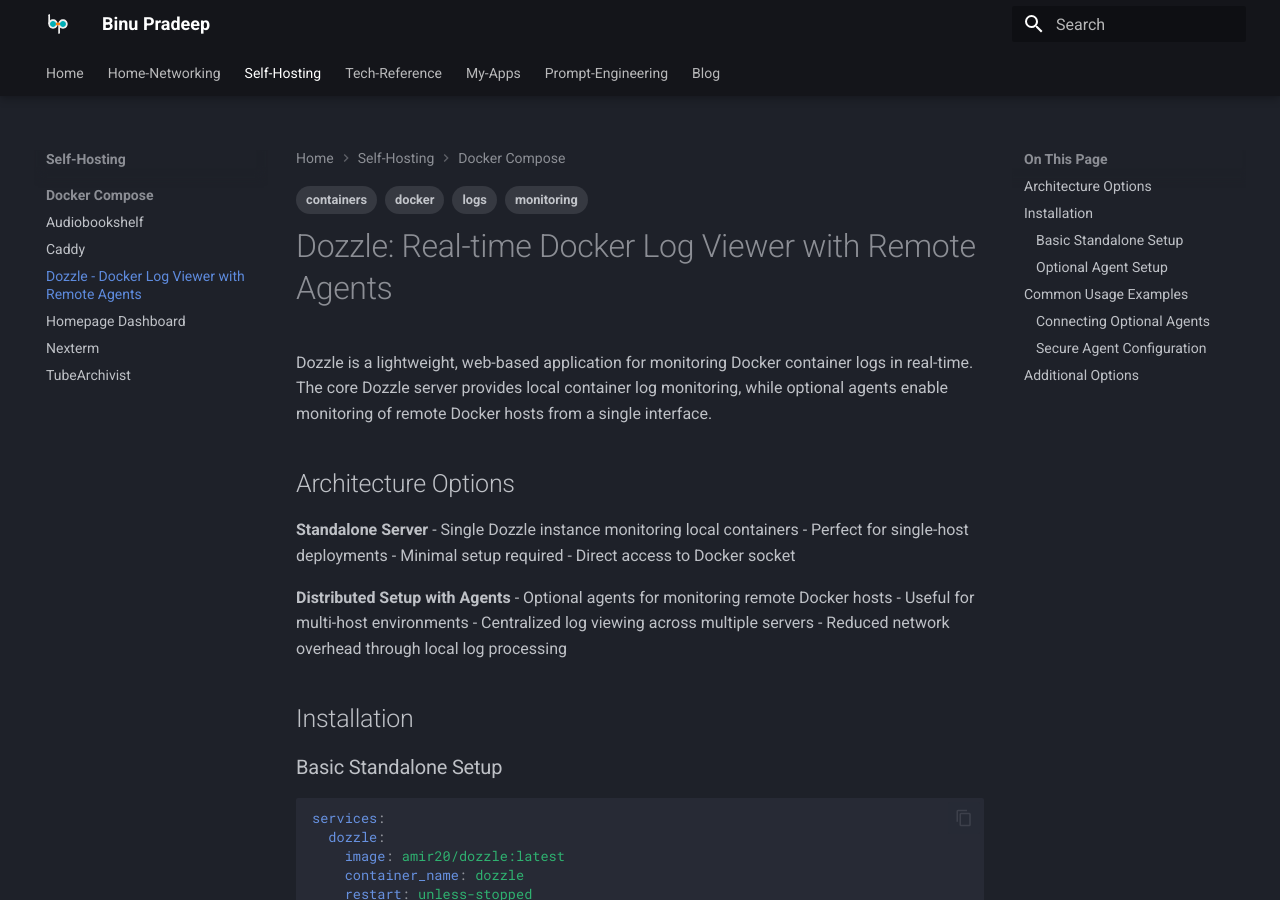
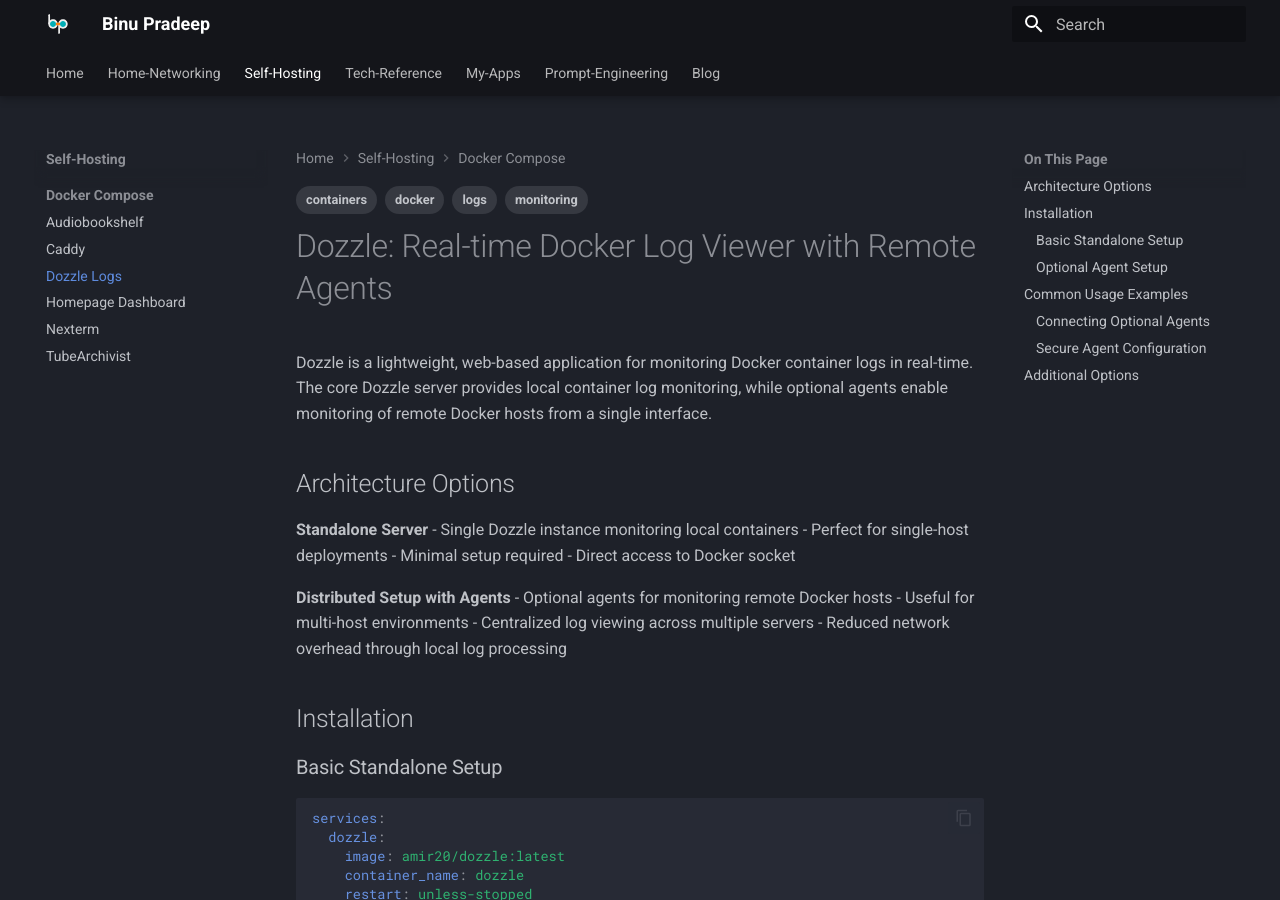
Before and after one commit to binuengoor/binupradeep-mkdocs, an MkDocs documentation site: the page built from docs/selfhosted/Docker Compose/dozzle.md, in a window 1280 px wide and 900 px high. Built offline with MkDocs 1.6.1 and Material for MkDocs 9.7.7, drawn with Linux system fonts in a browser that asks for light colours.

Commit message:
dozzle name update

```diff
--- a/docs/selfhosted/Docker Compose/dozzle.md
+++ b/docs/selfhosted/Docker Compose/dozzle.md
@@ -1,5 +1,5 @@
 ---
-title: Dozzle - Docker Log Viewer with Remote Agents
+title: Dozzle Logs
 description: A lightweight, real-time web interface for viewing Docker container logs with optional distributed agent support
 tags: [docker, logs, monitoring, containers]
 ---
```
